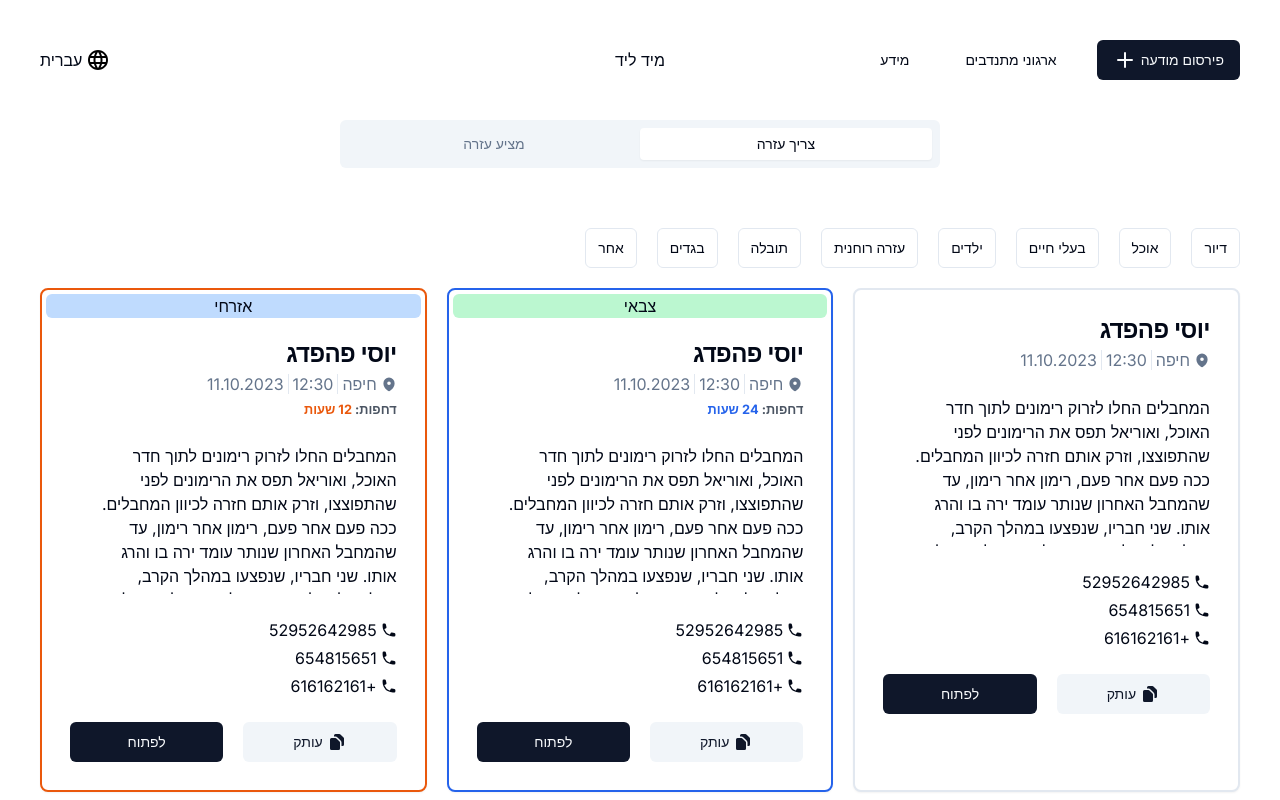
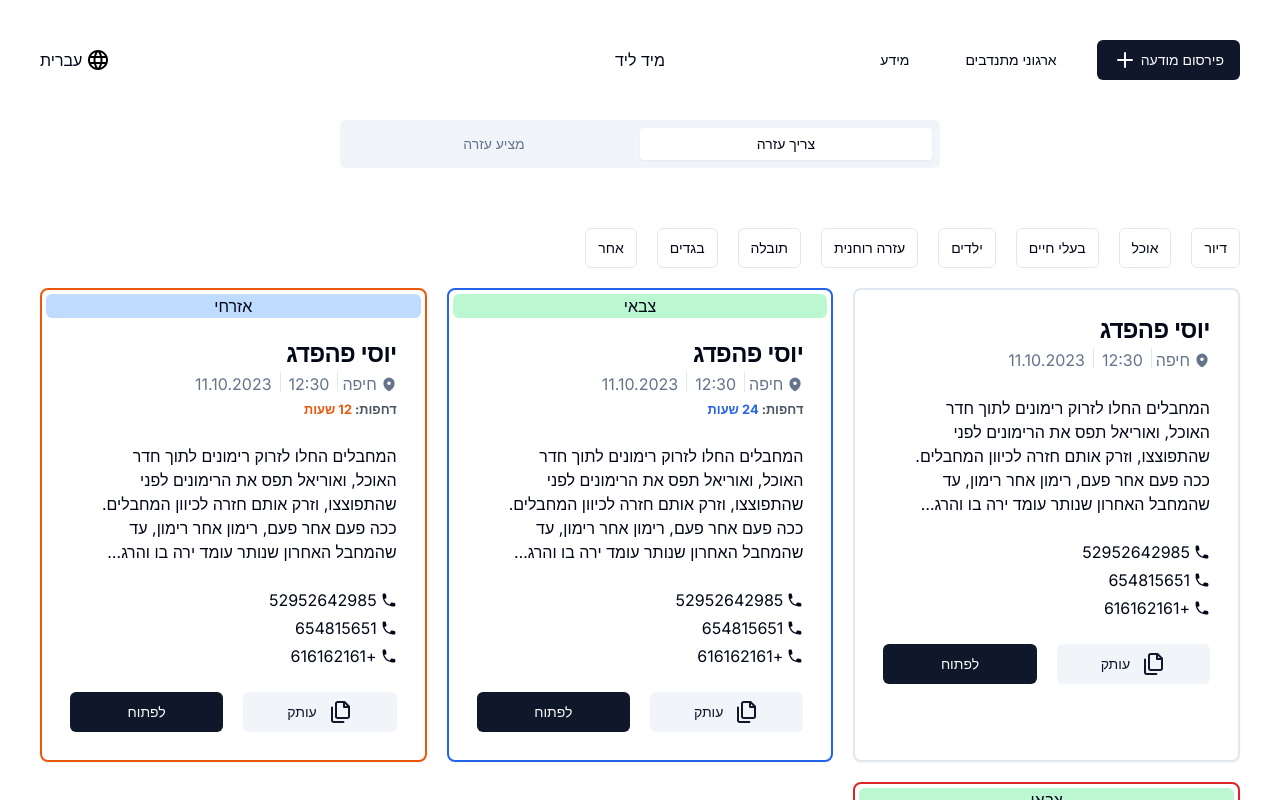
Before and after one commit to matveisch/truma, a Next.js app: page / in a window 1280 px wide. Shown: the top 800 px of the page. Built offline with nearby package versions, Linux system fonts and the light colour scheme.

Commit message:
card innovations

```diff
--- a/src/app/page.tsx
+++ b/src/app/page.tsx
@@ -11,14 +11,22 @@ import { HomeIcon, Plus } from 'lucide-react';
 
 export default function Home() {
   const filters = [
-    { name: 'דיור', options: ['בן אדם 1', '1-3 אנשים', '3-10 אנשים', 'יותר מ-10 אנשים'] },
-    { name: 'אוכל', options: [] },
-    { name: 'בעלי חיים', options: [] },
-    { name: 'ילדים', options: [] },
-    { name: 'עזרה רוחנית', options: [] },
-    { name: 'תובלה', options: [] },
-    { name: 'בגדים', options: [] },
-    { name: 'אחר', options: [] },
+    {
+      name: 'דיור',
+      options: ['בן אדם 1', '1-3 אנשים', '3-10 אנשים', 'יותר מ-10 אנשים'],
+      description: 'מציאת דירה, חדר או מיטה למי שמוצא את עצמו ללא קורת גג.',
+    },
+    { name: 'אוכל', options: [], description: 'עזרה במציאת מזון, משלוח מזון' },
+    {
+      name: 'בעלי חיים',
+      options: [],
+      description: 'מציאת מקלט לחיות מחמד חסרות בית. חפש גם תרופות לבעלי חיים.',
+    },
+    { name: 'ילדים', options: [], description: 'עזרה במציאת מזון לתינוקות וחלב אם' },
+    { name: 'עזרה רוחנית', options: [], description: 'תמיכה פסיכולוגית לנפגעים' },
+    { name: 'תובלה', options: [], description: 'סיוע בהסעות, חיפוש מכוניות ונהגים' },
+    { name: 'בגדים', options: [], description: 'תרומת חפצים' },
+    { name: 'אחר', options: [], description: '' },
   ];
   const posts = [
     {
@@ -71,7 +79,7 @@ export default function Home() {
   const [needHelp, setNeedHelp] = useState(true);
 
   return (
-    <main className="flex min-h-screen flex-col items-center sm:p-10 p-3">
+    <main className="flex min-h-screen flex-col items-center max-w-[1280px] m-auto sm:p-10 p-3">
       <Header>
         <Button
           className="flex gap-1 items-center rtl:flex-row-reverse"
@@ -100,7 +108,8 @@ export default function Home() {
           </TabsTrigger>
         </TabsList>
       </Tabs>
-      <div className="flex gap-5 w-full mt-[60px] overflow-scroll">
+      <h2 className="mt-[50px] text-right w-full text-xl">{selectedFilter?.description}</h2>
+      <div className="flex gap-5 w-full mt-[10px] overflow-x-scroll">
         {filters.map((filter, index) => (
           <Toggle
             pressed={activeToggle === filter.name}
--- a/src/components/ComboBox.tsx
+++ b/src/components/ComboBox.tsx
@@ -66,7 +66,7 @@ export function ComboBox({
           variant="outline"
           role="combobox"
           aria-expanded={open}
-          className="w-[200px] justify-between"
+          className="w-full justify-between"
         >
           {value ? value : 'בחר אזור'}
           <ChevronsUpDown className="h-4 w-4 shrink-0 opacity-50" />
--- a/src/components/post.tsx
+++ b/src/components/post.tsx
@@ -10,13 +10,16 @@ import { AlertDialog, AlertDialogContent, AlertDialogTrigger } from '@/component
 import { useState } from 'react';
 import { ScrollArea } from './ui/scroll-area';
 
+import PostCard from './ui/postCard';
+import { X, XCircle } from 'lucide-react';
+
 interface postProps {
   name: string;
   city: string;
   message: string;
   phones: string[];
-  date: string;
-  time: string;
+  date?: string;
+  time?: string;
   military?: boolean;
   urgency?: string;
 }
@@ -32,151 +35,167 @@ export default function Post({
 }: postProps) {
   const [open, setOpen] = useState<boolean>(false);
   // const { toast } = useToast();
-  const card = (
-    <Card
-      className={
-        'h-full p-1 border-2 ' +
-        (urgency == '1'
-          ? ' border-red-600 h-full'
-          : urgency == '2'
-          ? ' border-orange-600 h-full'
-          : urgency == '3'
-          ? ' border-blue-600 h-full'
-          : '')
-      }
-    >
-      {military != undefined && (
-        <div className={'w-full rounded-md ' + (military ? 'bg-green-200' : 'bg-blue-200')}>
-          <p className=" text-center">{military ? 'צבאי' : 'אזרחי'}</p>
-        </div>
-      )}
+  // const card = (
+  //   <Card
+  //     className={
+  //       'h-full p-1 border-2 ' +
+  //       (urgency == '1'
+  //         ? ' border-red-600 h-full'
+  //         : urgency == '2'
+  //         ? ' border-orange-600 h-full'
+  //         : urgency == '3'
+  //         ? ' border-blue-600 h-full'
+  //         : '')
+  //     }
+  //   >
+  //     {military != undefined && (
+  //       <div className={'w-full rounded-md ' + (military ? 'bg-green-200' : 'bg-blue-200')}>
+  //         <p className=" text-center">{military ? 'צבאי' : 'אזרחי'}</p>
+  //       </div>
+  //     )}
 
-      <CardHeader>
-        <div className="flex flex-row-reverse justify-between align-middle">
-          <CardTitle className="ml-auto">{name}</CardTitle>
-        </div>
-        <CardContent className="p-0 text-slate-500">
-          <div className="flex items-center gap-1">
-            <svg
-              xmlns="http://www.w3.org/2000/svg"
-              viewBox="0 0 20 20"
-              fill="currentColor"
-              className="w-4 h-4"
-            >
-              <path
-                fillRule="evenodd"
-                d="M9.69 18.933l.003.001C9.89 19.02 10 19 10 19s.11.02.308-.066l.002-.001.006-.003.018-.008a5.741 5.741 0 00.281-.14c.186-.096.446-.24.757-.433.62-.384 1.445-.966 2.274-1.765C15.302 14.988 17 12.493 17 9A7 7 0 103 9c0 3.492 1.698 5.988 3.355 7.584a13.731 13.731 0 002.273 1.765 11.842 11.842 0 00.976.544l.062.029.018.008.006.003zM10 11.25a2.25 2.25 0 100-4.5 2.25 2.25 0 000 4.5z"
-                clipRule="evenodd"
-              />
-            </svg>
-            <p>{city}</p>
-            <Separator orientation="vertical" className="h-5" />
-            <p>{time}</p>
-            <Separator orientation="vertical" className="h-5" />
-            <p>{date}</p>
-          </div>
-          {urgency && (
-            <div>
-              <small className="text-gray-600 font-bold inline text-right">
-                <span>
-                  דחפות:{'     '}
-                  {urgency == '1' ? (
-                    <p className="text-red-600 inline">שעה 1</p>
-                  ) : urgency == '2' ? (
-                    <p className="text-orange-600 inline">12 שעות</p>
-                  ) : urgency == '3' ? (
-                    <p className="text-blue-600 inline">24 שעות</p>
-                  ) : (
-                    <p>לא דחוף</p>
-                  )}
-                </span>
-              </small>
-            </div>
-          )}
-        </CardContent>
-      </CardHeader>
-      <CardContent>
-        <div className={'' + (open ? 'border-gray-300 border-2 rounded-md p-2' : '')}>
-          <ScrollArea type="always" dir="rtl" className={'pl-6 ' + (open ? 'h-52' : 'h-[150px]')}>
-            <p
-              className={
-                'text-right ' +
-                (open ? 'max-h-full' : 'max-h-[150px] overflow-hidden text-ellipsis')
-              }
-            >
-              {message}
-            </p>
-          </ScrollArea>
-        </div>
-      </CardContent>
-      <CardContent className="flex flex-col gap-1">
-        {phones.map((item, index) => {
-          return (
-            <p key={index} className="flex items-center gap-1">
-              <svg
-                xmlns="http://www.w3.org/2000/svg"
-                viewBox="0 0 20 20"
-                fill="currentColor"
-                className="w-4 h-4"
-              >
-                <path
-                  fillRule="evenodd"
-                  d="M2 3.5A1.5 1.5 0 013.5 2h1.148a1.5 1.5 0 011.465 1.175l.716 3.223a1.5 1.5 0 01-1.052 1.767l-.933.267c-.41.117-.643.555-.48.95a11.542 11.542 0 006.254 6.254c.395.163.833-.07.95-.48l.267-.933a1.5 1.5 0 011.767-1.052l3.223.716A1.5 1.5 0 0118 15.352V16.5a1.5 1.5 0 01-1.5 1.5H15c-1.149 0-2.263-.15-3.326-.43A13.022 13.022 0 012.43 8.326 13.019 13.019 0 012 5V3.5z"
-                  clipRule="evenodd"
-                />
-              </svg>
+  //     <CardHeader>
+  //       <div className="flex flex-row-reverse justify-between align-middle">
+  //         <CardTitle className="ml-auto">{name}</CardTitle>
+  //       </div>
+  //       <CardContent className="p-0 text-slate-500">
+  //         <div className="flex items-center gap-1">
+  //           <svg
+  //             xmlns="http://www.w3.org/2000/svg"
+  //             viewBox="0 0 20 20"
+  //             fill="currentColor"
+  //             className="w-4 h-4"
+  //           >
+  //             <path
+  //               fillRule="evenodd"
+  //               d="M9.69 18.933l.003.001C9.89 19.02 10 19 10 19s.11.02.308-.066l.002-.001.006-.003.018-.008a5.741 5.741 0 00.281-.14c.186-.096.446-.24.757-.433.62-.384 1.445-.966 2.274-1.765C15.302 14.988 17 12.493 17 9A7 7 0 103 9c0 3.492 1.698 5.988 3.355 7.584a13.731 13.731 0 002.273 1.765 11.842 11.842 0 00.976.544l.062.029.018.008.006.003zM10 11.25a2.25 2.25 0 100-4.5 2.25 2.25 0 000 4.5z"
+  //               clipRule="evenodd"
+  //             />
+  //           </svg>
+  //           <p>{city}</p>
+  //           {time && date && (
+  //             <div className="flex gap-2 align-middle">
+  //               <Separator orientation="vertical" className="h-5" />
+  //               <p>{time}</p>
+  //               <Separator orientation="vertical" className="h-5" />
+  //               <p>{date}</p>
+  //             </div>
+  //           )}
+  //         </div>
+  //         {urgency && (
+  //           <div>
+  //             <small className="text-gray-600 font-bold inline text-right">
+  //               <span>
+  //                 דחפות:{'     '}
+  //                 {urgency == '1' ? (
+  //                   <p className="text-red-600 inline">שעה 1</p>
+  //                 ) : urgency == '2' ? (
+  //                   <p className="text-orange-600 inline">12 שעות</p>
+  //                 ) : urgency == '3' ? (
+  //                   <p className="text-blue-600 inline">24 שעות</p>
+  //                 ) : (
+  //                   <p>לא דחוף</p>
+  //                 )}
+  //               </span>
+  //             </small>
+  //           </div>
+  //         )}
+  //       </CardContent>
+  //     </CardHeader>
+  //     <CardContent>
+  //       <div className={'' + (open ? 'border-gray-300 border-2 rounded-md p-2' : '')}>
+  //         <ScrollArea type="always" dir="rtl" className={'pl-6 ' + (open ? 'h-52' : 'h-[150px]')}>
+  //           <p
+  //             className={
+  //               'text-right ' +
+  //               (open ? 'max-h-full' : 'max-h-[150px] overflow-hidden text-ellipsis')
+  //             }
+  //           >
+  //             {message}
+  //           </p>
+  //         </ScrollArea>
+  //       </div>
+  //     </CardContent>
+  //     <CardContent className="flex flex-col gap-1">
+  //       {phones.map((item, index) => {
+  //         return (
+  //           <p key={index} className="flex items-center gap-1">
+  //             <svg
+  //               xmlns="http://www.w3.org/2000/svg"
+  //               viewBox="0 0 20 20"
+  //               fill="currentColor"
+  //               className="w-4 h-4"
+  //             >
+  //               <path
+  //                 fillRule="evenodd"
+  //                 d="M2 3.5A1.5 1.5 0 013.5 2h1.148a1.5 1.5 0 011.465 1.175l.716 3.223a1.5 1.5 0 01-1.052 1.767l-.933.267c-.41.117-.643.555-.48.95a11.542 11.542 0 006.254 6.254c.395.163.833-.07.95-.48l.267-.933a1.5 1.5 0 011.767-1.052l3.223.716A1.5 1.5 0 0118 15.352V16.5a1.5 1.5 0 01-1.5 1.5H15c-1.149 0-2.263-.15-3.326-.43A13.022 13.022 0 012.43 8.326 13.019 13.019 0 012 5V3.5z"
+  //                 clipRule="evenodd"
+  //               />
+  //             </svg>
 
-              {item}
-            </p>
-          );
-        })}
-      </CardContent>
-      <CardFooter className="flex gap-[20px] mt-auto">
-        <Button
-          variant={open ? 'default' : 'secondary'}
-          className="w-full"
-          onClick={() => {
-            navigator.clipboard.writeText(
-              name +
-                '\n \n' +
-                message +
-                '\n \n' +
-                phones.map((phone) => {
-                  return 'טל: ' + phone + ' \n';
-                })
-            );
-            // toast({
-            //   description: 'Your message has been sent.',
-            // });
-          }}
-        >
-          <svg
-            xmlns="http://www.w3.org/2000/svg"
-            viewBox="0 0 20 20"
-            fill="currentColor"
-            className="w-5 h-5 ml-1"
-          >
-            <path d="M7 3.5A1.5 1.5 0 018.5 2h3.879a1.5 1.5 0 011.06.44l3.122 3.12A1.5 1.5 0 0117 6.622V12.5a1.5 1.5 0 01-1.5 1.5h-1v-3.379a3 3 0 00-.879-2.121L10.5 5.379A3 3 0 008.379 4.5H7v-1z" />
-            <path d="M4.5 6A1.5 1.5 0 003 7.5v9A1.5 1.5 0 004.5 18h7a1.5 1.5 0 001.5-1.5v-5.879a1.5 1.5 0 00-.44-1.06L9.44 6.439A1.5 1.5 0 008.378 6H4.5z" />
-          </svg>
-          עותק
-        </Button>
-        {!open && (
-          <AlertDialogTrigger className="w-full" asChild>
-            <Button className="w-full">לפתוח</Button>
-          </AlertDialogTrigger>
-        )}
-      </CardFooter>
-    </Card>
-  );
+  //             {item}
+  //           </p>
+  //         );
+  //       })}
+  //     </CardContent>
+  //     <CardFooter className="flex gap-[20px] mt-auto">
+  //       <Button
+  //         variant={open ? 'default' : 'secondary'}
+  //         className="w-full"
+  //         onClick={() => {
+  //           navigator.clipboard.writeText(
+  //             name +
+  //               '\n \n' +
+  //               message +
+  //               '\n \n' +
+  //               phones.map((phone) => {
+  //                 return 'טל: ' + phone + ' \n';
+  //               })
+  //           );
+  //           // toast({
+  //           //   description: 'Your message has been sent.',
+  //           // });
+  //         }}
+  //       >
+  //         <svg
+  //           xmlns="http://www.w3.org/2000/svg"
+  //           viewBox="0 0 20 20"
+  //           fill="currentColor"
+  //           className="w-5 h-5 ml-1"
+  //         >
+  //           <path d="M7 3.5A1.5 1.5 0 018.5 2h3.879a1.5 1.5 0 011.06.44l3.122 3.12A1.5 1.5 0 0117 6.622V12.5a1.5 1.5 0 01-1.5 1.5h-1v-3.379a3 3 0 00-.879-2.121L10.5 5.379A3 3 0 008.379 4.5H7v-1z" />
+  //           <path d="M4.5 6A1.5 1.5 0 003 7.5v9A1.5 1.5 0 004.5 18h7a1.5 1.5 0 001.5-1.5v-5.879a1.5 1.5 0 00-.44-1.06L9.44 6.439A1.5 1.5 0 008.378 6H4.5z" />
+  //         </svg>
+  //         עותק
+  //       </Button>
+  //       {!open && (
+  //         <AlertDialogTrigger className="w-full" asChild>
+  //           <Button className="w-full">לפתוח</Button>
+  //         </AlertDialogTrigger>
+  //       )}
+  //     </CardFooter>
+  //   </Card>
+  // );
 
   return (
     <>
       <AlertDialog onOpenChange={() => setOpen(!open)}>
-        {card}
-        <AlertDialogContent>
-          <AlertDialogTrigger className="absolute top-1 right-1">
-            <svg
+        <PostCard
+          city={city}
+          message={message}
+          name={name}
+          phones={phones}
+          time={time}
+          date={date}
+          military={military}
+          urgency={urgency}
+          open={open}
+        />
+        <AlertDialogContent className="pt-11">
+          <AlertDialogTrigger className="absolute top-[10px] right-[24px] gap-2 flex rounded-md bg-gray-200 px-2 hover:bg-gray-300">
+            <X />
+            <p>לסגור</p>
+            {/* <svg
               xmlns="http://www.w3.org/2000/svg"
               viewBox="0 0 24 24"
               fill="currentColor"
@@ -187,9 +206,19 @@ export default function Post({
                 d="M12 2.25c-5.385 0-9.75 4.365-9.75 9.75s4.365 9.75 9.75 9.75 9.75-4.365 9.75-9.75S17.385 2.25 12 2.25zm-1.72 6.97a.75.75 0 10-1.06 1.06L10.94 12l-1.72 1.72a.75.75 0 101.06 1.06L12 13.06l1.72 1.72a.75.75 0 101.06-1.06L13.06 12l1.72-1.72a.75.75 0 10-1.06-1.06L12 10.94l-1.72-1.72z"
                 clipRule="evenodd"
               />
-            </svg>
+            </svg> */}
           </AlertDialogTrigger>
-          {card}
+          <PostCard
+            city={city}
+            message={message}
+            name={name}
+            phones={phones}
+            time={time}
+            date={date}
+            military={military}
+            urgency={urgency}
+            open={open}
+          />
         </AlertDialogContent>
       </AlertDialog>
     </>
--- /dev/null
+++ b/src/components/ui/postCard.tsx
@@ -0,0 +1,172 @@
+import { Card, CardContent, CardDescription, CardTitle, CardHeader, CardFooter } from './card';
+import { Button } from './button';
+import { Separator } from './separator';
+import { ScrollArea } from './scroll-area';
+import { AlertDialogTrigger } from './alert-dialog';
+import { Files } from 'lucide-react';
+interface postProps {
+  name: string;
+  city: string;
+  message: string;
+  phones: string[];
+  date?: string;
+  time?: string;
+  military?: boolean;
+  urgency?: string;
+  open: boolean;
+}
+
+export default function PostCard({
+  name,
+  city,
+  message,
+  phones,
+  date,
+  time,
+  military,
+  urgency,
+  open,
+}: postProps) {
+  return (
+    <Card
+      className={
+        'h-full p-1 border-2 ' +
+        (urgency == '1'
+          ? ' border-red-600 h-full'
+          : urgency == '2'
+          ? ' border-orange-600 h-full'
+          : urgency == '3'
+          ? ' border-blue-600 h-full'
+          : '')
+      }
+    >
+      {military != undefined && (
+        <div className={'w-full rounded-md ' + (military ? 'bg-green-200' : 'bg-blue-200')}>
+          <p className=" text-center">{military ? 'צבאי' : 'אזרחי'}</p>
+        </div>
+      )}
+
+      <CardHeader>
+        <div className="flex flex-row-reverse justify-between align-middle">
+          <CardTitle className="ml-auto">{name}</CardTitle>
+        </div>
+        <CardContent className="p-0 text-slate-500">
+          <div className="flex items-center gap-1">
+            <svg
+              xmlns="http://www.w3.org/2000/svg"
+              viewBox="0 0 20 20"
+              fill="currentColor"
+              className="w-4 h-4"
+            >
+              <path
+                fillRule="evenodd"
+                d="M9.69 18.933l.003.001C9.89 19.02 10 19 10 19s.11.02.308-.066l.002-.001.006-.003.018-.008a5.741 5.741 0 00.281-.14c.186-.096.446-.24.757-.433.62-.384 1.445-.966 2.274-1.765C15.302 14.988 17 12.493 17 9A7 7 0 103 9c0 3.492 1.698 5.988 3.355 7.584a13.731 13.731 0 002.273 1.765 11.842 11.842 0 00.976.544l.062.029.018.008.006.003zM10 11.25a2.25 2.25 0 100-4.5 2.25 2.25 0 000 4.5z"
+                clipRule="evenodd"
+              />
+            </svg>
+            <p>{city}</p>
+            {time && date && (
+              <div className="flex gap-2 align-middle">
+                <Separator orientation="vertical" className="h-5" />
+                <p>{time}</p>
+                <Separator orientation="vertical" className="h-5" />
+                <p>{date}</p>
+              </div>
+            )}
+          </div>
+          {urgency && (
+            <div>
+              <small className="text-gray-600 font-bold inline text-right">
+                <span>
+                  דחפות:{'     '}
+                  {urgency == '1' ? (
+                    <p className="text-red-600 inline">שעה 1</p>
+                  ) : urgency == '2' ? (
+                    <p className="text-orange-600 inline">12 שעות</p>
+                  ) : urgency == '3' ? (
+                    <p className="text-blue-600 inline">24 שעות</p>
+                  ) : (
+                    <p>לא דחוף</p>
+                  )}
+                </span>
+              </small>
+            </div>
+          )}
+        </CardContent>
+      </CardHeader>
+      <CardContent>
+        <div className={'' + (open ? 'border-gray-300 border-2 rounded-md p-2' : '')}>
+          <ScrollArea type="always" dir="rtl" className={'pl-6 ' + (open ? 'h-52' : 'h-fit')}>
+            <p
+              className={
+                'text-right ' + (open ? 'max-h-full' : 'h-fit overflow-hidden text-ellipsis')
+              }
+              style={{ display: '-webkit-box', WebkitLineClamp: 5, WebkitBoxOrient: 'vertical' }}
+            >
+              {message}
+            </p>
+          </ScrollArea>
+        </div>
+      </CardContent>
+      <CardContent className="flex flex-col gap-1">
+        {phones.map((item, index) => {
+          return (
+            <p key={index} className="flex items-center gap-1">
+              <svg
+                xmlns="http://www.w3.org/2000/svg"
+                viewBox="0 0 20 20"
+                fill="currentColor"
+                className="w-4 h-4"
+              >
+                <path
+                  fillRule="evenodd"
+                  d="M2 3.5A1.5 1.5 0 013.5 2h1.148a1.5 1.5 0 011.465 1.175l.716 3.223a1.5 1.5 0 01-1.052 1.767l-.933.267c-.41.117-.643.555-.48.95a11.542 11.542 0 006.254 6.254c.395.163.833-.07.95-.48l.267-.933a1.5 1.5 0 011.767-1.052l3.223.716A1.5 1.5 0 0118 15.352V16.5a1.5 1.5 0 01-1.5 1.5H15c-1.149 0-2.263-.15-3.326-.43A13.022 13.022 0 012.43 8.326 13.019 13.019 0 012 5V3.5z"
+                  clipRule="evenodd"
+                />
+              </svg>
+
+              {item}
+            </p>
+          );
+        })}
+      </CardContent>
+      <CardFooter className="flex gap-[20px] mt-auto">
+        <Button
+          variant={open ? 'default' : 'secondary'}
+          className="w-full"
+          onClick={() => {
+            navigator.clipboard.writeText(
+              name +
+                '\n \n' +
+                message +
+                '\n \n' +
+                phones.map((phone) => {
+                  return 'טל: ' + phone + ' \n';
+                })
+            );
+            // toast({
+            //   description: 'Your message has been sent.',
+            // });
+          }}
+        >
+          <Files className="ml-3" />
+          {/* <svg
+            xmlns="http://www.w3.org/2000/svg"
+            viewBox="0 0 20 20"
+            fill="currentColor"
+            className="w-5 h-5 ml-1"
+          >
+            <path d="M7 3.5A1.5 1.5 0 018.5 2h3.879a1.5 1.5 0 011.06.44l3.122 3.12A1.5 1.5 0 0117 6.622V12.5a1.5 1.5 0 01-1.5 1.5h-1v-3.379a3 3 0 00-.879-2.121L10.5 5.379A3 3 0 008.379 4.5H7v-1z" />
+            <path d="M4.5 6A1.5 1.5 0 003 7.5v9A1.5 1.5 0 004.5 18h7a1.5 1.5 0 001.5-1.5v-5.879a1.5 1.5 0 00-.44-1.06L9.44 6.439A1.5 1.5 0 008.378 6H4.5z" />
+          </svg> */}
+          עותק
+        </Button>
+        {!open && (
+          <AlertDialogTrigger className="w-full" asChild>
+            <Button className="w-full">לפתוח</Button>
+          </AlertDialogTrigger>
+        )}
+      </CardFooter>
+    </Card>
+  );
+}
```
Also changed, not shown: src/components/NewPostForm.tsx (+6 -3 lines).
